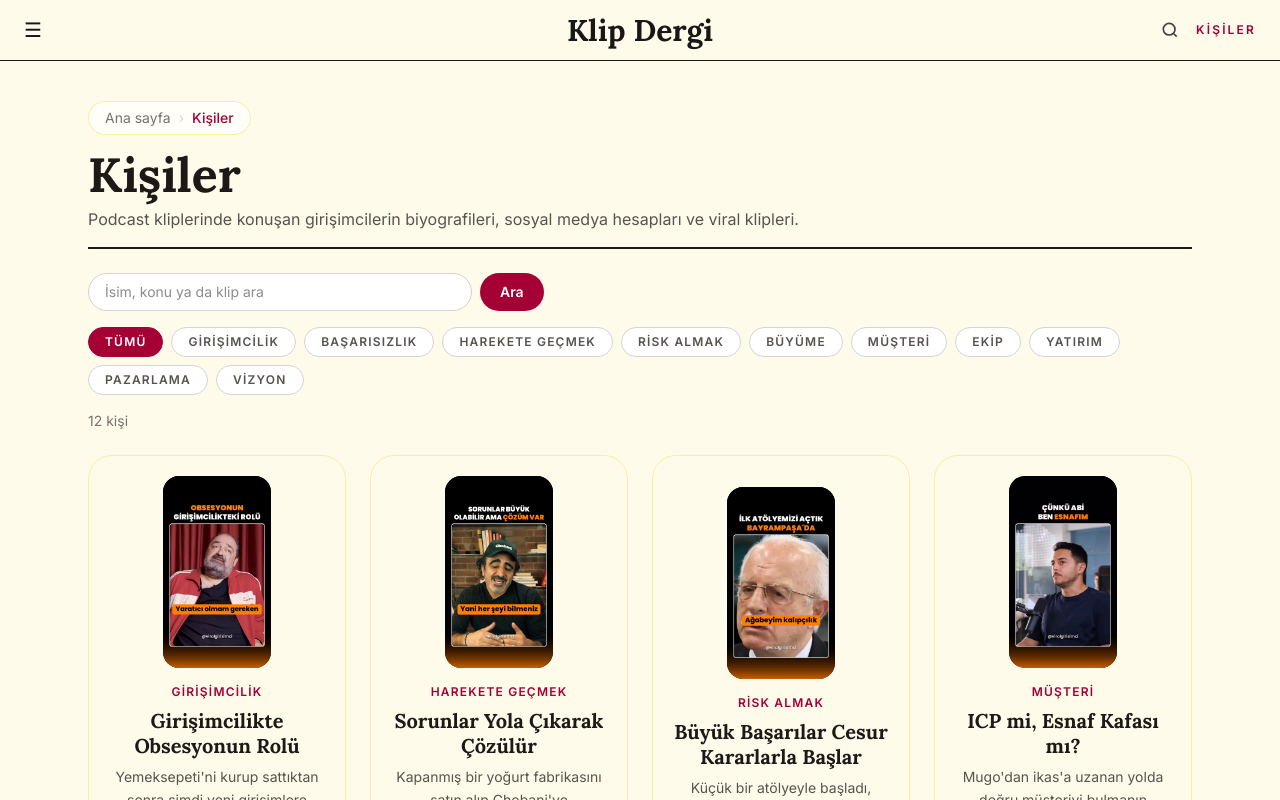
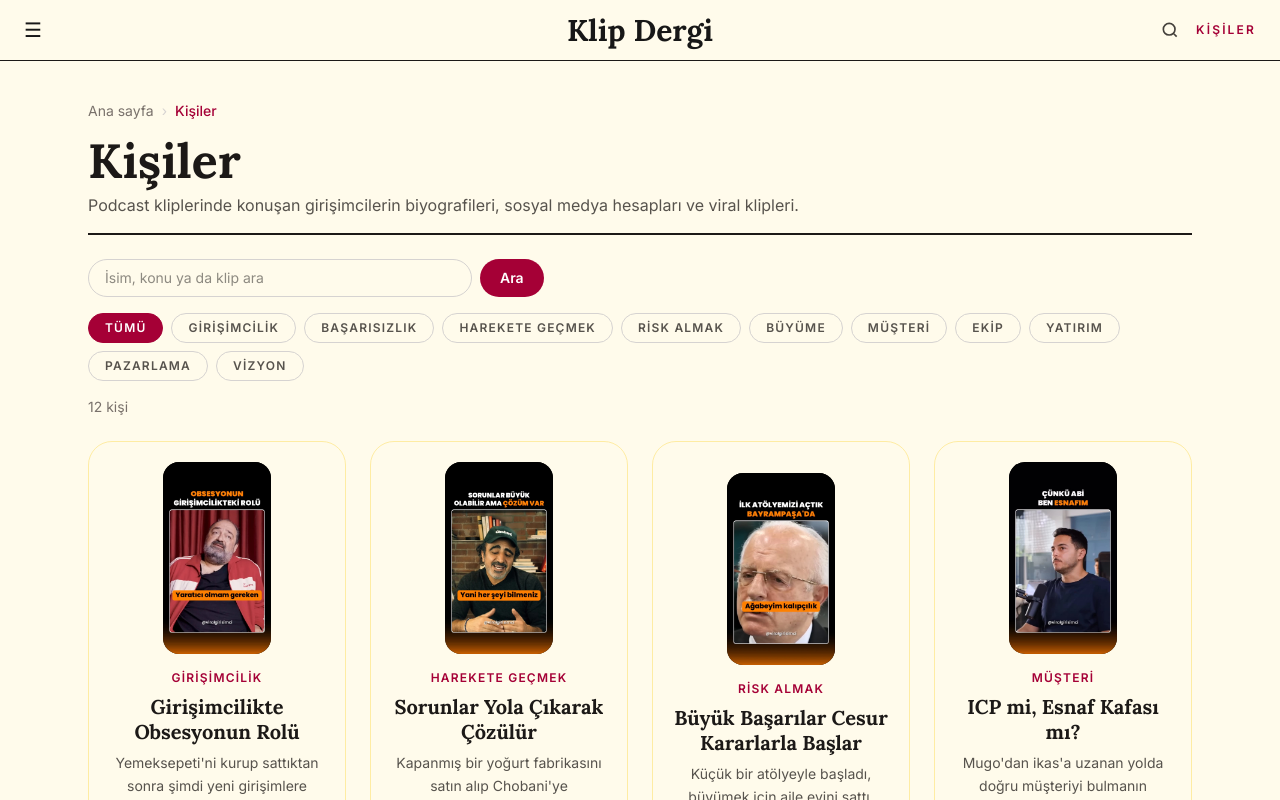
Before and after one commit to symkllci/klip-dergi, a Next.js app: page /kisiler in a window 1280 px wide. Shown: the top 800 px of the page. Built offline with nearby package versions, Linux system fonts and the light colour scheme.

Commit message:
Beyaz arka planları kaldır: vitrin okları krem, konu düğmeleri, arama kutusu ve Instagram düğmesi şeffaf, ekmek kırıntısı kutusuz

```diff
--- a/src/app/kisiler/[slug]/page.tsx
+++ b/src/app/kisiler/[slug]/page.tsx
@@ -183,7 +183,7 @@ export default async function KisiSayfasi({ params }: { params: Promise<{ slug:
             </time>
           </p>
 
-          {/* Sosyal medya: yuvarlak Instagram ikonu. Linki yoksa hiç çıkmaz */}
+          {/* Sosyal medya: yuvarlak Instagram ikonu, zemini şeffaf (beyaz değil). Linki yoksa hiç çıkmaz */}
           {kisi.links.length > 0 && (
             <ul className="mt-4 flex flex-wrap gap-3">
               {kisi.links.map((link) => (
@@ -195,7 +195,7 @@ export default async function KisiSayfasi({ params }: { params: Promise<{ slug:
                     rel="noopener noreferrer"
                     aria-label={`${kisi.name} Instagram'da`}
                     title="Instagram"
-                    className="flex h-11 w-11 items-center justify-center rounded-full border border-amber-200 bg-white text-stone-700 transition-colors hover:border-rose-800 hover:bg-rose-800 hover:text-white"
+                    className="flex h-11 w-11 items-center justify-center rounded-full border border-amber-200 bg-transparent text-stone-700 transition-colors hover:border-rose-800 hover:bg-rose-800 hover:text-white"
                   >
                     {/* Instagram ikonu: yuvarlak köşeli kare + daire + küçük nokta. currentColor = yazı rengini al */}
                     <svg viewBox="0 0 24 24" fill="none" stroke="currentColor" strokeWidth="2" className="h-5 w-5" aria-hidden="true">
--- a/src/app/kisiler/page.tsx
+++ b/src/app/kisiler/page.tsx
@@ -13,8 +13,8 @@ const baslikFontu = Lora({ subsets: ["latin", "latin-ext"] });
 const dugmeTemel = "rounded-full border px-4 py-1.5 text-xs font-semibold uppercase tracking-widest transition-colors";
 // Seçili düğme: kart etiketi gibi bordo zemin, beyaz yazı
 const dugmeSecili = "border-rose-800 bg-rose-800 text-white";
-// Seçili olmayan: beyaz zemin, gri çerçeve; üstüne gelince bordo
-const dugmeNormal = "border-stone-300 bg-white text-stone-600 hover:border-rose-800 hover:text-rose-800";
+// Seçili olmayan: şeffaf zemin (beyaz değil, arkadan krem sayfa görünür), gri çerçeve; üstüne gelince bordo
+const dugmeNormal = "border-stone-300 bg-transparent text-stone-600 hover:border-rose-800 hover:text-rose-800";
 
 // Kişiler sayfası. searchParams: adresteki ? sonrası bilgiler.
 // Örnek: /kisiler?konu=yatırım&ara=ata → { konu: "yatırım", ara: "ata" }
@@ -96,8 +96,8 @@ export default async function KisilerSayfasi({
             name="ara"
             defaultValue={aramaMetni}
             placeholder="İsim, konu ya da klip ara" // ⭐ Arama artık ad + konu + klip başlığında
-            // focus: kutuya tıklayınca çerçeve bordo olsun (outline-none: tarayıcının mavi çerçevesini kapat)
-            className="w-full max-w-sm rounded-full border border-stone-300 bg-white px-4 py-2 text-sm focus:border-rose-800 focus:outline-none"
+            // bg-transparent: zemin şeffaf (beyaz değil) · focus: kutuya tıklayınca çerçeve bordo olsun (outline-none: tarayıcının mavi çerçevesini kapat)
+            className="w-full max-w-sm rounded-full border border-stone-300 bg-transparent px-4 py-2 text-sm focus:border-rose-800 focus:outline-none"
           />
           {/* Konu seçiliyse aramada kaybolmasın diye gizli olarak forma ekle */}
           {seciliKonu && <input type="hidden" name="konu" value={seciliKonu} />}
--- a/src/components/Kirinti.tsx
+++ b/src/components/Kirinti.tsx
@@ -8,8 +8,8 @@ export default function Kirinti({ adimlar }: { adimlar: Adim[] }) {
   return (
     // aria-label: ekran okuyucu "Konum" diye okusun
     <nav aria-label="Konum">
-      {/* Hap kutu: yuvarlak, ince krem çerçeve, hafif beyaz */}
-      <ol className="inline-flex flex-wrap items-center gap-2 rounded-full border border-amber-200/70 bg-white/70 px-4 py-1.5 text-sm text-stone-500">
+      {/* Kutu yok: beyaz hap kaldırıldı, yazı doğrudan krem sayfanın üstünde (dergi gibi sade) */}
+      <ol className="flex flex-wrap items-center gap-2 text-sm text-stone-500">
         {adimlar.map((adim, sira) => (
           <li key={adim.ad} className="flex items-center gap-2">
             {/* İlk adım hariç, her adımın önüne › işareti */}
--- a/src/components/Vitrin.tsx
+++ b/src/components/Vitrin.tsx
@@ -157,13 +157,14 @@ export default function Vitrin({ kisiler }: { kisiler: Person[] }) {
       </div>
 
       {/* Oklar: aktif kartın iki kenarında, kapağın tam ortası hizasında.
+          Zemin beyaz değil, sitenin krem rengi (bg-amber-50): şeffaf olsa fotoğrafın üstünde kaybolurdu
           Kart 260px (sm: 300px) → yarısı 130px (sm: 150px). Ok, kartın kenarına yarı biner (-translate-x-1/2).
           top: üst boşluk 16px + kapak yüksekliğinin yarısı (260 × 16/9 ÷ 2 ≈ 231 · 300 × 16/9 ÷ 2 ≈ 267) */}
       <button
         type="button"
         onClick={() => git(konum - 1)} // Hep bir sola: sayıyı başa sarmak yok, kopya karta geçer
         aria-label="Önceki hikâye"
-        className="absolute left-[calc(50%-130px)] top-[247px] z-10 -translate-x-1/2 -translate-y-1/2 shadow-md sm:left-[calc(50%-150px)] sm:top-[283px] flex h-11 w-11 items-center justify-center rounded-full border border-amber-200 bg-white text-stone-600 transition-colors hover:border-rose-800 hover:bg-rose-800 hover:text-white"
+        className="absolute left-[calc(50%-130px)] top-[247px] z-10 -translate-x-1/2 -translate-y-1/2 shadow-md sm:left-[calc(50%-150px)] sm:top-[283px] flex h-11 w-11 items-center justify-center rounded-full border border-amber-200 bg-amber-50 text-stone-600 transition-colors hover:border-rose-800 hover:bg-rose-800 hover:text-white"
       >
         ←
       </button>
@@ -171,7 +172,7 @@ export default function Vitrin({ kisiler }: { kisiler: Person[] }) {
         type="button"
         onClick={() => git(konum + 1)} // Hep bir sağa: sondan sonra kopyanın 1. kartı gelir
         aria-label="Sonraki hikâye"
-        className="absolute right-[calc(50%-130px)] top-[247px] z-10 translate-x-1/2 -translate-y-1/2 shadow-md sm:right-[calc(50%-150px)] sm:top-[283px] flex h-11 w-11 items-center justify-center rounded-full border border-amber-200 bg-white text-stone-600 transition-colors hover:border-rose-800 hover:bg-rose-800 hover:text-white"
+        className="absolute right-[calc(50%-130px)] top-[247px] z-10 translate-x-1/2 -translate-y-1/2 shadow-md sm:right-[calc(50%-150px)] sm:top-[283px] flex h-11 w-11 items-center justify-center rounded-full border border-amber-200 bg-amber-50 text-stone-600 transition-colors hover:border-rose-800 hover:bg-rose-800 hover:text-white"
       >
         →
       </button>
```
